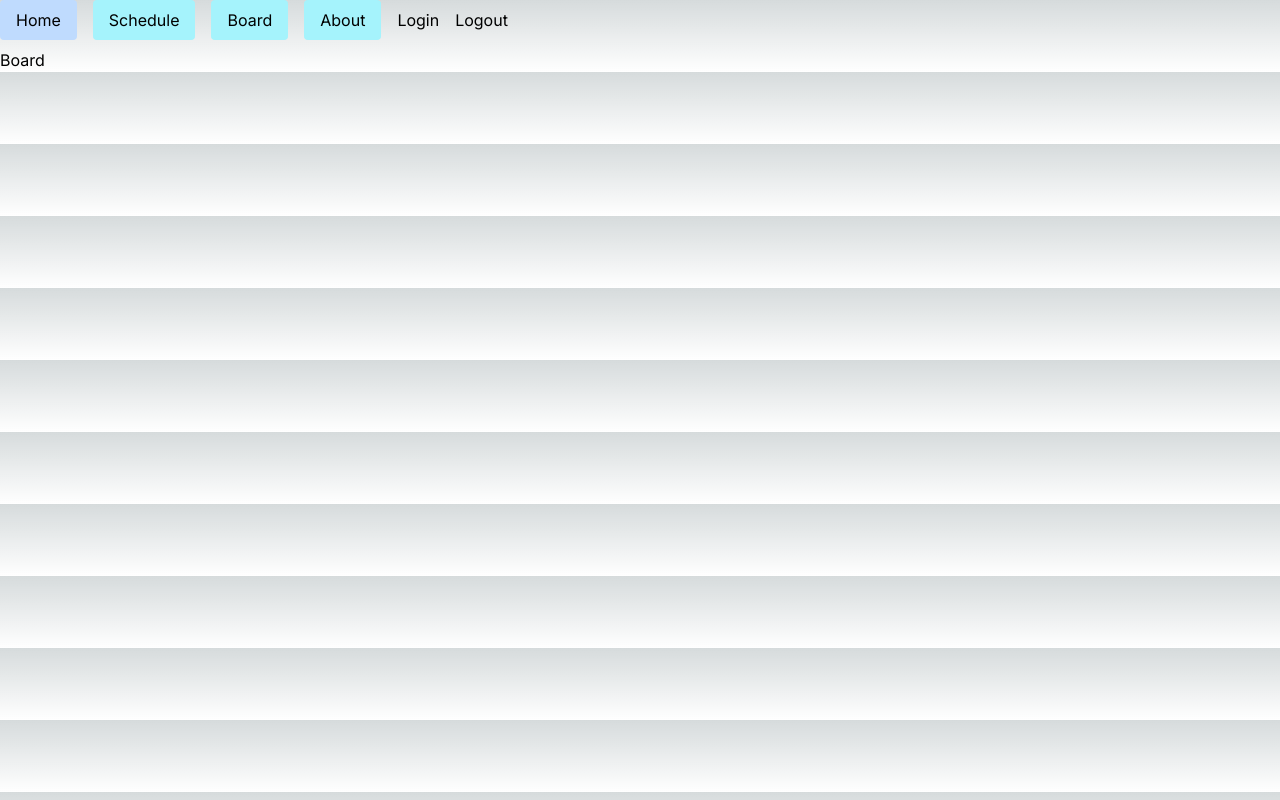
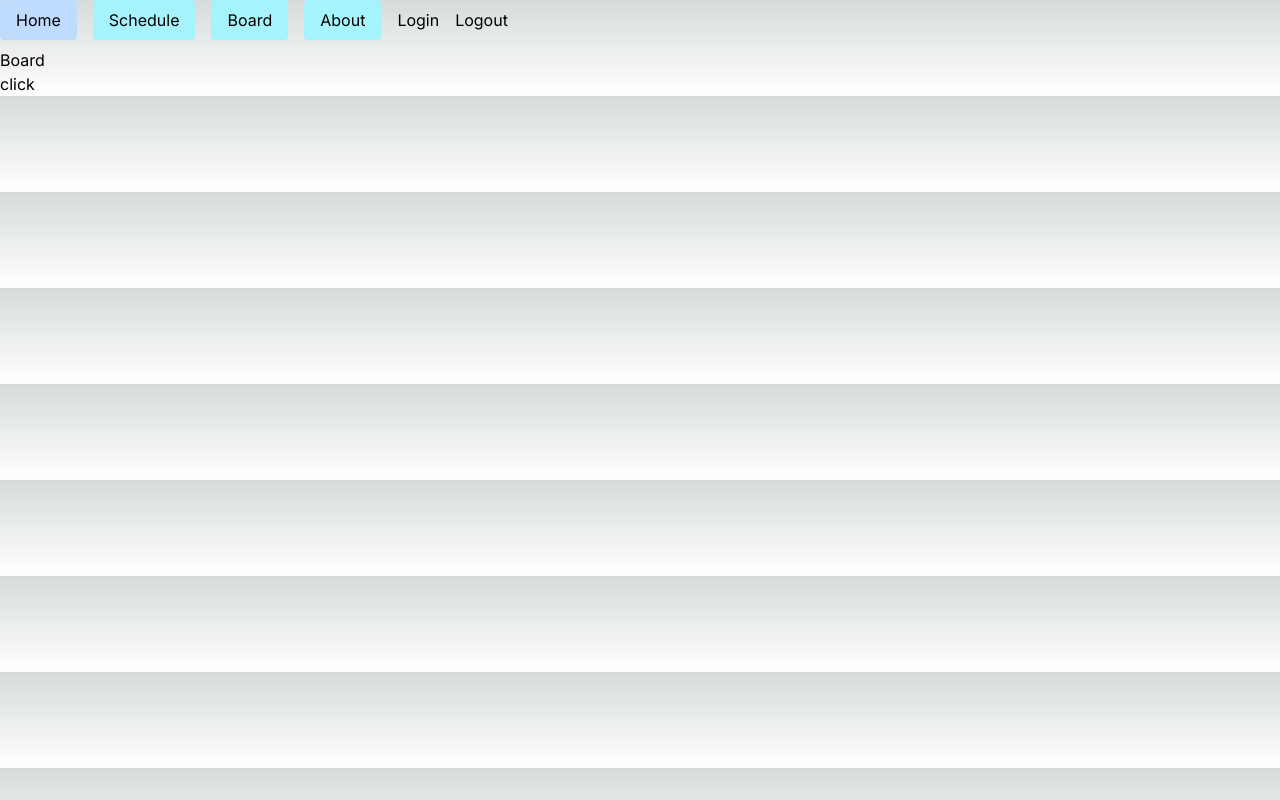
Before and after one commit to Third9/playground-next13, a Next.js app: page /board in a window 1280 px wide. Built offline with nearby package versions, Linux system fonts and the light colour scheme; no server answers.

Commit message:
feat: 간단한 내부 api 선언

```diff
--- /dev/null
+++ b/app/api/boards/route.ts
@@ -0,0 +1,5 @@
+import {NextResponse} from "next/server";
+
+export async function GET() {
+    return NextResponse.json({hello: 'world'})
+}
--- a/app/board/page.tsx
+++ b/app/board/page.tsx
@@ -1,7 +1,25 @@
+'use client'
+
 export default function Board() {
+
+    const getHello = async () => {
+        try {
+            const res = await fetch('/api/boards', {
+                method: 'GET',
+            })
+            const data = await res.json()
+            console.log('res >> ', data)
+        } catch (error) {
+         console.log('error >> ', error)
+        }
+    }
+
+
     return (
         <div>
-            Board
+            <div>Board</div>
+
+            <button onClick={getHello}>click</button>
         </div>
     )
 }
```
